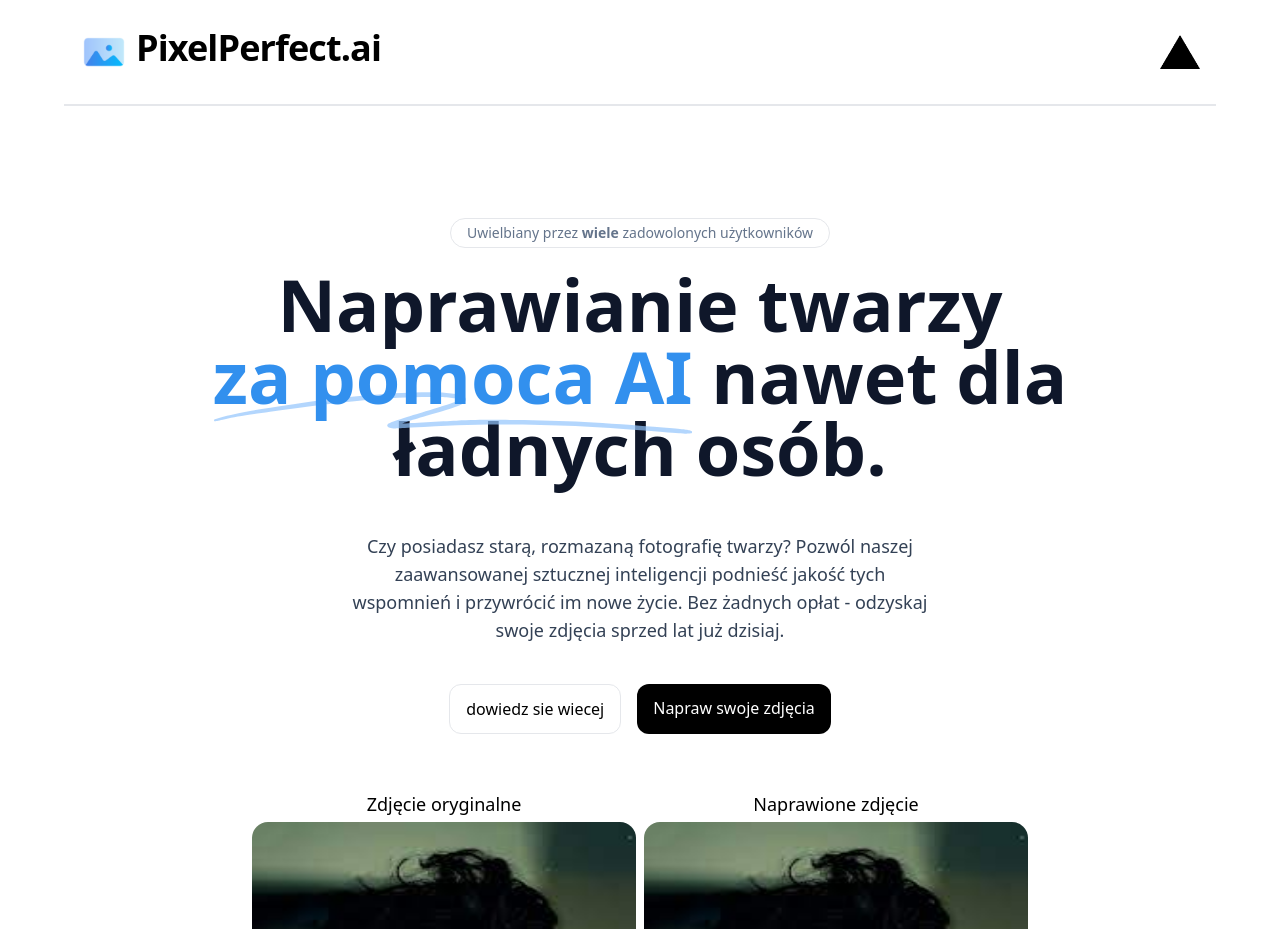
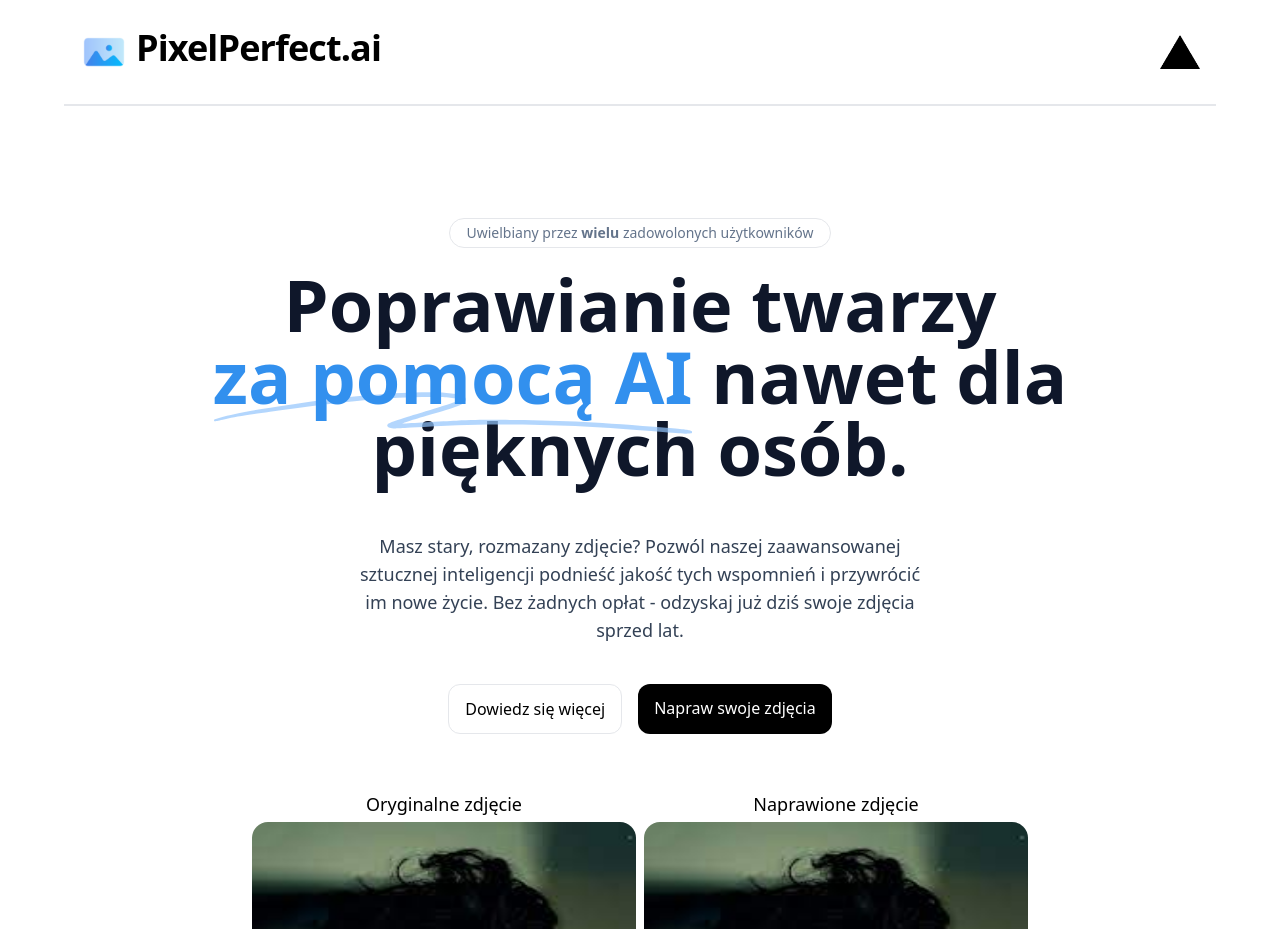
Before and after one commit to jsbednarski/p7, a Next.js app: page / in a window 1280 px wide. Shown: the top 929 px of the page. Built offline with nearby package versions, Linux system fonts and the light colour scheme.

Commit message:
Update index.tsx

```diff
--- a/pages/index.tsx
+++ b/pages/index.tsx
@@ -21,31 +21,35 @@ const Home: NextPage = () => {
           rel="noreferrer"
           className="border rounded-2xl py-1 px-4 text-slate-500 text-sm mb-5 hover:scale-105 transition duration-300 ease-in-out"
         >
-          Uwielbiany przez <span className="font-semibold">wiele</span> zadowolonych użytkowników
+          Uwielbiany przez <span className="font-semibold">wielu</span> zadowolonych użytkowników
         </a>
         <h1 className="mx-auto max-w-4xl font-display text-5xl font-bold tracking-normal text-slate-900 sm:text-7xl">
-          Naprawianie twarzy{" "}
+          Poprawianie twarzy{" "}
           <span className="relative whitespace-nowrap text-[#3290EE]">
             <SquigglyLines />
-            <span className="relative">za pomoca AI</span>
+            <span className="relative">za pomocą AI</span>
           </span>{" "}
-          nawet dla ładnych osób.
+          nawet dla pięknych osób.
         </h1>
 
+        {/* Comment: Main description */}
         <p className="mx-auto mt-12 max-w-xl text-lg text-slate-700 leading-7">
-          Czy posiadasz starą, rozmazaną fotografię twarzy? Pozwól naszej zaawansowanej sztucznej inteligencji podnieść jakość tych wspomnień i przywrócić im nowe życie.
-Bez żadnych opłat - odzyskaj swoje zdjęcia sprzed lat już dzisiaj.
+          Masz stary, rozmazany zdjęcie? Pozwól naszej zaawansowanej sztucznej inteligencji podnieść jakość tych wspomnień i przywrócić im nowe życie.
+          Bez żadnych opłat - odzyskaj już dziś swoje zdjęcia sprzed lat.
         </p>
+
         <div className="flex justify-center space-x-4">
+          {/* Comment: Learn more button */}
           <a
             className="bg-white rounded-xl text-black font-medium px-4 py-3 sm:mt-10 mt-8 hover:bg-gray-100 border"
             href="bednarski.ch"
             target="_blank"
             rel="noreferrer"
           >
-            dowiedz sie wiecej
+            Dowiedz się więcej
           </a>
 
+          {/* Comment: Restore photos button */}
           <Link
             className="bg-black rounded-xl text-white font-medium px-4 py-3 sm:mt-10 mt-8 hover:bg-black/80"
             href="/restore"
@@ -53,13 +57,15 @@ Bez żadnych opłat - odzyskaj swoje zdjęcia sprzed lat już dzisiaj.
             Napraw swoje zdjęcia
           </Link>
         </div>
+
         <div className="flex justify-between items-center w-full flex-col sm:mt-10 mt-6">
           <div className="flex flex-col space-y-10 mt-4 mb-16">
             <div className="flex sm:space-x-2 sm:flex-row flex-col">
               <div>
-                <h2 className="mb-1 font-medium text-lg">Zdjęcie oryginalne</h2>
+                {/* Comment: Original photo */}
+                <h2 className="mb-1 font-medium text-lg">Oryginalne zdjęcie</h2>
                 <Image
-                  alt="Original photo of my bro"
+                  alt="Oryginalne zdjęcie mojego brata"
                   src="/michael.jpg"
                   className="w-96 h-96 rounded-2xl"
                   width={400}
@@ -67,9 +73,10 @@ Bez żadnych opłat - odzyskaj swoje zdjęcia sprzed lat już dzisiaj.
                 />
               </div>
               <div className="sm:mt-0 mt-8">
+                {/* Comment: Fixed photo */}
                 <h2 className="mb-1 font-medium text-lg">Naprawione zdjęcie</h2>
                 <Image
-                  alt="Restored photo of my bro"
+                  alt="Naprawione zdjęcie mojego brata"
                   width={400}
                   height={400}
                   src="/michael-new.jpg"
```
